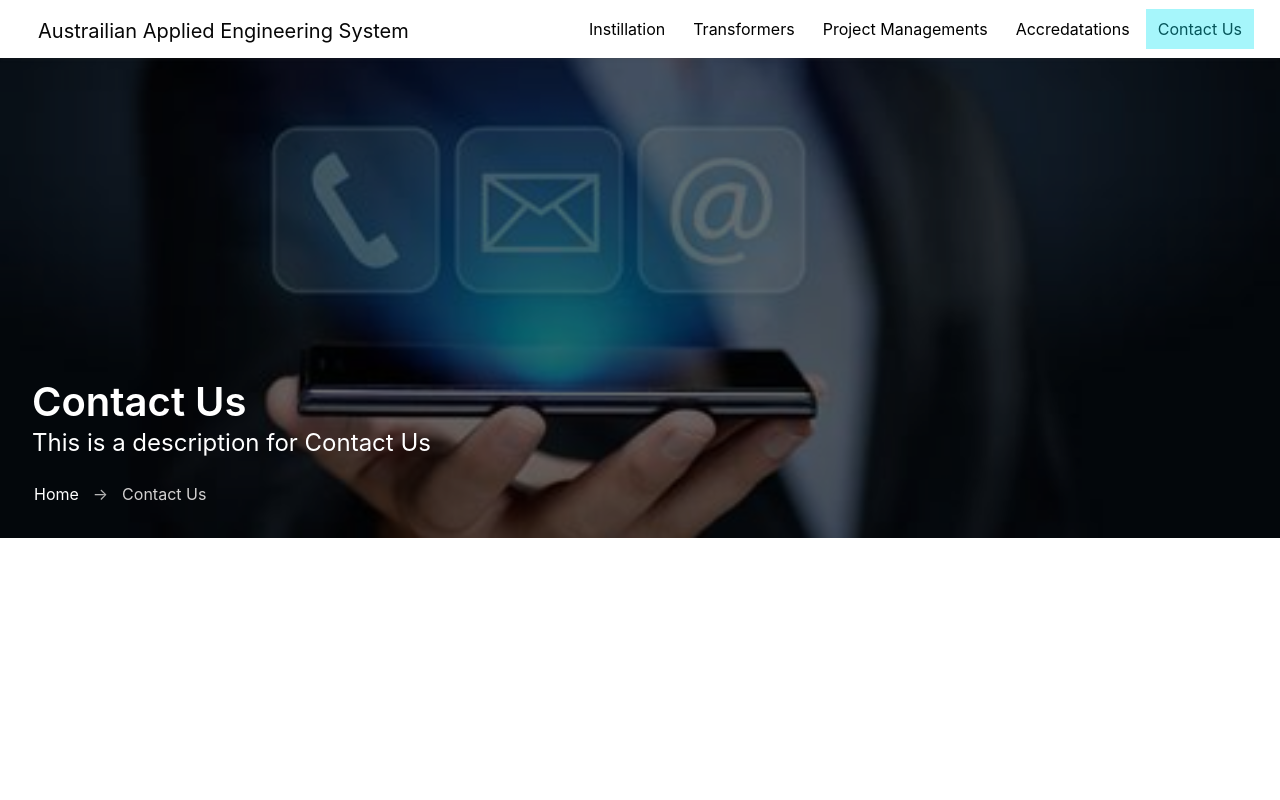
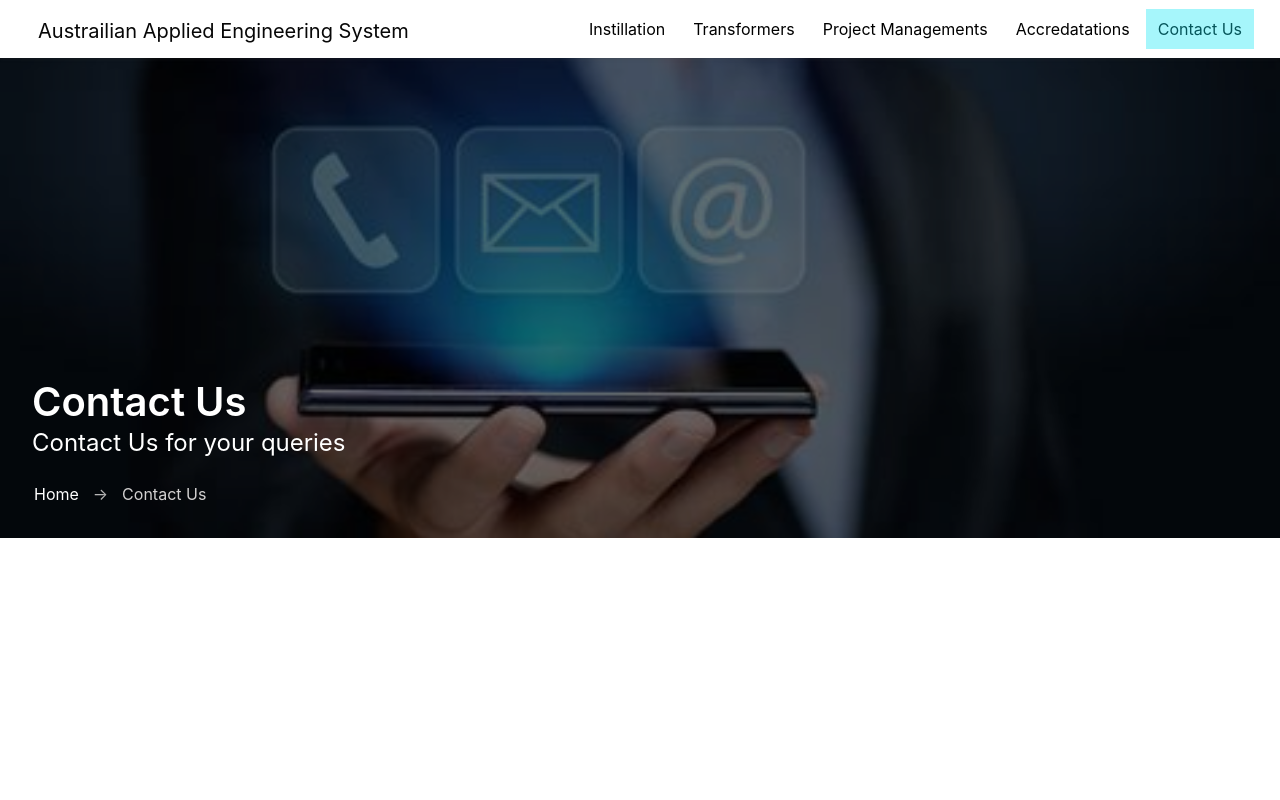
Before and after one commit to Subashmatu08/AAES, a Vue app: page /contact-us in a window 1280 px wide. Shown: the top 800 px of the page. Built offline with nearby package versions, Linux system fonts and the light colour scheme; a web font is replaced by a local one.

Commit message:
deploying on netlfiy

```diff
--- a/src/views/ContactUs.vue
+++ b/src/views/ContactUs.vue
@@ -1,7 +1,7 @@
 <template>
   <section-hero
     herotitle="Contact Us"
-    herodesc="This is a description for Contact Us"
+    herodesc="Contact Us for your queries "
     heroimg="inst-hero-contact.jpg"
   />
 </template>
```
